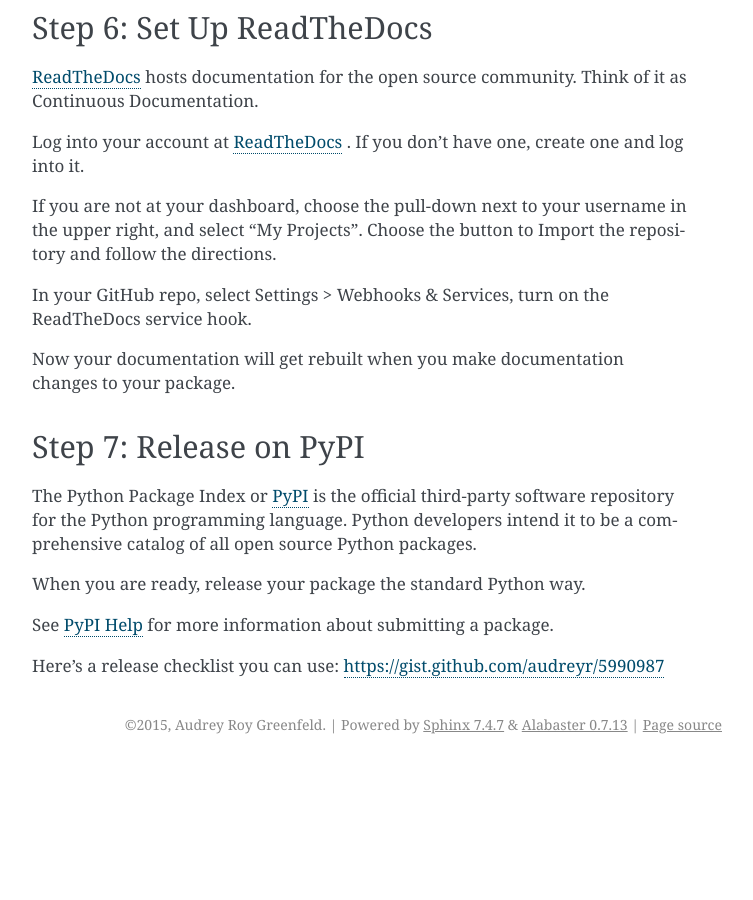
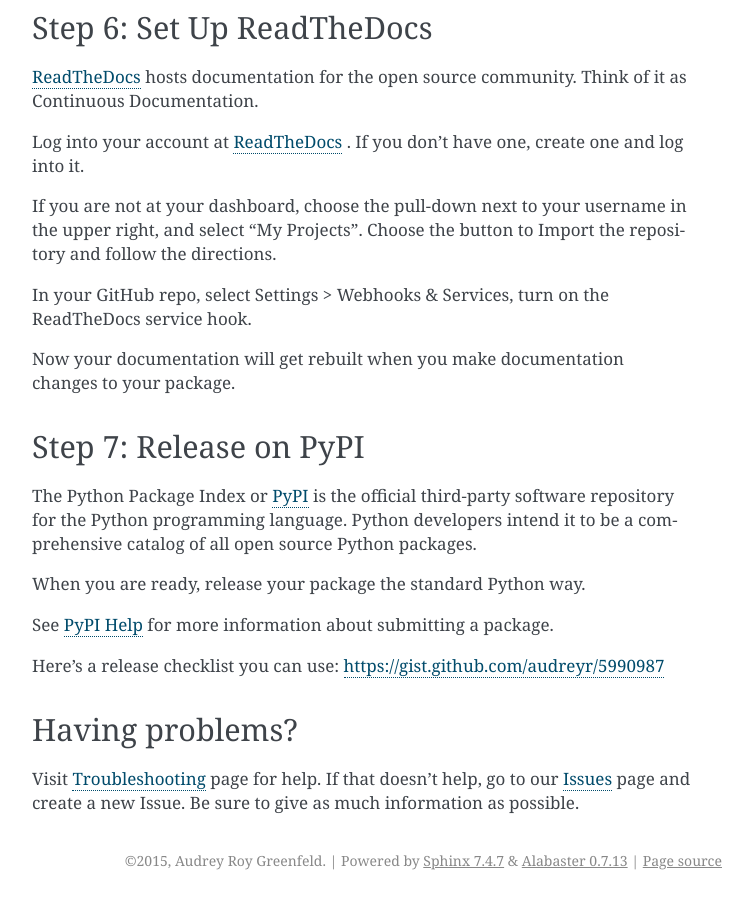
Before and after one commit to audreyfeldroy/cookiecutter-pypackage, a Sphinx documentation site: the page built from docs/tutorial.rst, in a window 1280 px wide and 900 px high, scrolled down 2725 px. Shown: the whole window, without its empty margins (388-1141 px from the left). Built offline with Sphinx 7.4.7, drawn with Linux system fonts in a browser that asks for light colours; before the commit the page ends 3489 px from its top, so only the background shows below that.

Commit message:
Link to Troubleshooting from Tutorial

```diff
--- a/docs/troubleshooting.rst
+++ b/docs/troubleshooting.rst
@@ -10,8 +10,8 @@
 .. _`Edit this file`: https://github.com/audreyr/cookiecutter-pypackage/blob/master/docs/troubleshooting.rst
 
 
-Windows  Issues
----------------
+Windows Issues
+--------------
 
 * Some people have reported issues using gitbash; try using the Command Terminal instead.
 
--- a/docs/tutorial.rst
+++ b/docs/tutorial.rst
@@ -144,6 +144,7 @@
 
 .. _`ReadTheDocs`: https://readthedocs.org/
 
+
 Step 7: Release on PyPI
 ------------------------
 
@@ -157,3 +158,11 @@
 
 .. _`PyPI`: https://pypi.python.org/pypi
 .. _`PyPI Help`: http://peterdowns.com/posts/first-time-with-pypi.html
+
+
+Having problems?
+----------------
+
+Visit :ref:`troubleshooting` page for help. If that doesn't help, go to our `Issues`_ page and create a new Issue. Be sure to give as much information as possible.
+
+.. _`Issues`: https://github.com/audreyr/cookiecutter-pypackage/issues
```
